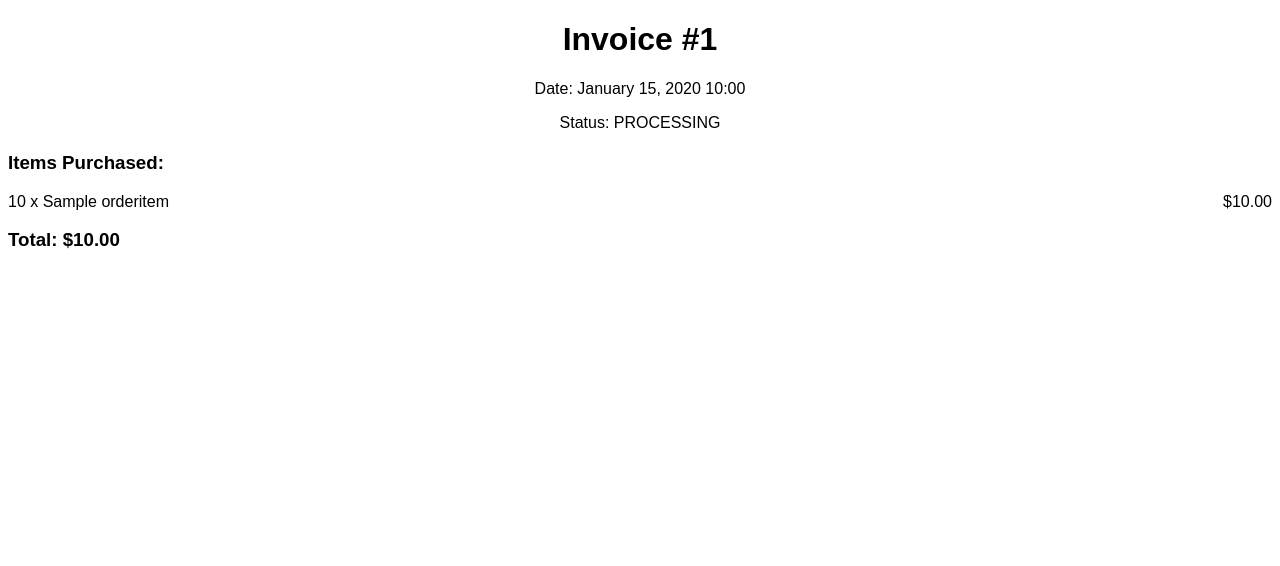
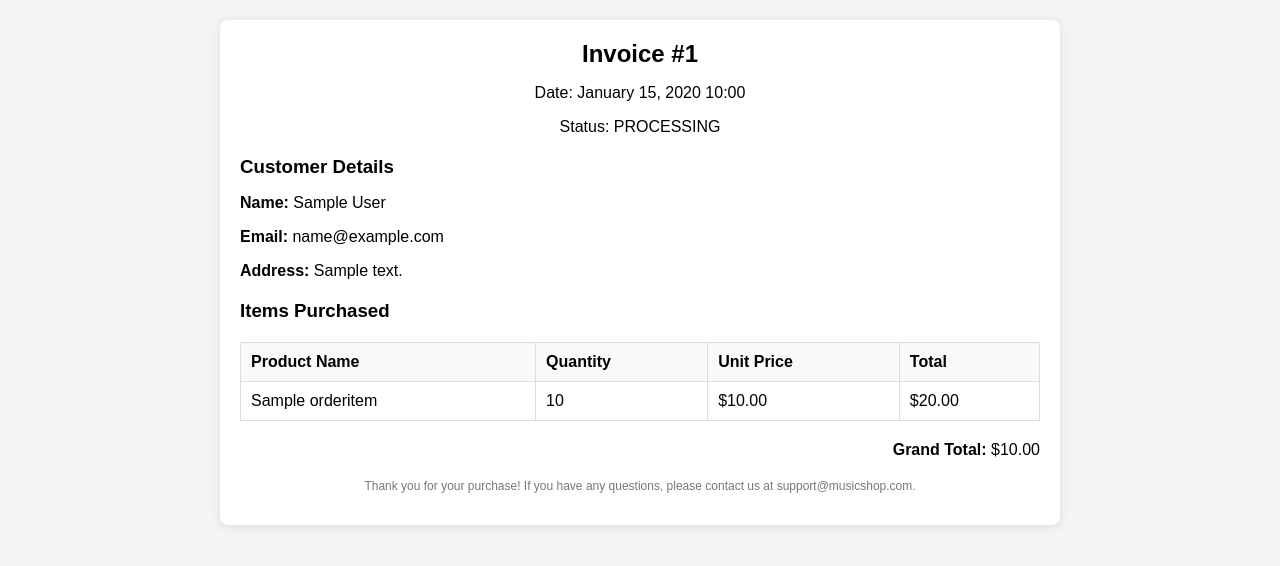
Before and after one commit to Eren-Kucukkurt/Music-Shop, a Django app: template myproject/cart/templates/cart/invoice_template.html in a window 1280 px wide. Shown: the top 566 px of the page. Run offline with Django 4.2, Linux system fonts and the light colour scheme; the template is opened without the code that fills it: values that come from a table or form of the project are taken from there, others are empty; tables that the repository leaves empty hold one stand-in row (values such as "Sample post").

Commit message:
Some improvements to invoice pdf

```diff
--- a/myproject/cart/templates/cart/invoice_template.html
+++ b/myproject/cart/templates/cart/invoice_template.html
@@ -1,47 +1,119 @@
 <!DOCTYPE html>
-<html>
+<html lang="en">
 <head>
+    <meta charset="UTF-8">
+    <meta name="viewport" content="width=device-width, initial-scale=1.0">
     <title>Invoice #{{ order.id }}</title>
     <style>
         body {
             font-family: Arial, sans-serif;
+            margin: 0;
+            padding: 0;
+            background-color: #f4f4f4;
+        }
+        .invoice-container {
+            max-width: 800px;
+            margin: 20px auto;
+            background-color: #ffffff;
+            padding: 20px;
+            border-radius: 8px;
+            box-shadow: 0 2px 10px rgba(0, 0, 0, 0.1);
         }
         .invoice-header {
             text-align: center;
             margin-bottom: 20px;
         }
-        .invoice-details {
+        .invoice-header h1 {
+            margin: 0;
+            font-size: 24px;
+        }
+        .invoice-details, .customer-details {
             margin: 20px 0;
         }
-        .item {
-            display: flex;
-            justify-content: space-between;
+        .invoice-details h3, .customer-details h3 {
+            margin-bottom: 10px;
         }
-        ul {
-            padding: 0;
-            list-style-type: none;
+        .items-table {
+            width: 100%;
+            border-collapse: collapse;
+            margin: 20px 0;
+        }
+        .items-table th, .items-table td {
+            border: 1px solid #ddd;
+            padding: 10px;
+            text-align: left;
+        }
+        .items-table th {
+            background-color: #f9f9f9;
+        }
+        .summary {
+            text-align: right;
+            margin-top: 20px;
+        }
+        .summary div {
+            margin-bottom: 10px;
+        }
+        .footer {
+            text-align: center;
+            margin-top: 20px;
+            font-size: 12px;
+            color: #777;
         }
     </style>
 </head>
 <body>
+    <div class="invoice-container">
+        <!-- Invoice Header -->
         <div class="invoice-header">
             <h1>Invoice #{{ order.id }}</h1>
             <p>Date: {{ order.created_at|date:"F d, Y H:i" }}</p>
             <p>Status: {{ order.status }}</p>
         </div>
 
+        <!-- Customer Details -->
+        <div class="customer-details">
+            <h3>Customer Details</h3>
+            <p><strong>Name:</strong> {{ order.user.profile.first_name }} {{ order.user.profile.last_name }}</p>
+            <p><strong>Email:</strong> {{ order.user.email }}</p>
+            {% if order.user.profile.home_address %}
+            <p><strong>Address:</strong> {{ order.user.profile.home_address }}</p>
+            {% endif %}
+        </div>
+
+        <!-- Items Purchased -->
         <div class="invoice-details">
-        <h3>Items Purchased:</h3>
-        <ul>
+            <h3>Items Purchased</h3>
+            <table class="items-table">
+                <thead>
+                    <tr>
+                        <th>Product Name</th>
+                        <th>Quantity</th>
+                        <th>Unit Price</th>
+                        <th>Total</th>
+                    </tr>
+                </thead>
+                <tbody>
                     {% for item in order_items %}
-            <li class="item">
-                <span>{{ item.quantity }} x {{ item.product_name }}</span>
-                <span>${{ item.price|floatformat:2 }}</span>
-            </li>
+                    <tr>
+                        <td>{{ item.product_name }}</td>
+                        <td>{{ item.quantity }}</td>
+                        <td>${{ item.price|floatformat:2 }}</td>
+                        <td>${{ item.quantity|add:item.price|floatformat:2 }}</td>
+                    </tr>
                     {% endfor %}
-        </ul>
+                </tbody>
+            </table>
+        </div>
 
-        <h3>Total: ${{ order.total_price|floatformat:2 }}</h3>
+        <!-- Order Summary -->
+        <div class="summary">
+            <div><strong>Grand Total:</strong> ${{ order.total_price|floatformat:2 }}</div>
+        </div>
+
+        <!-- Footer -->
+        <div class="footer">
+            <p>Thank you for your purchase! If you have any questions, please contact us at support@musicshop.com.</p>
+        </div>
     </div>
 </body>
 </html>
```
Lines whose indentation alone changed are shown as unchanged.
